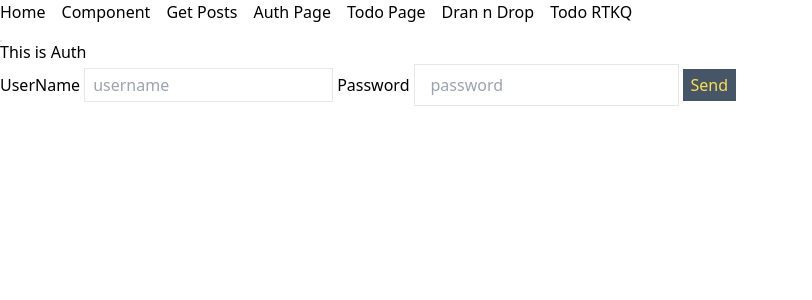
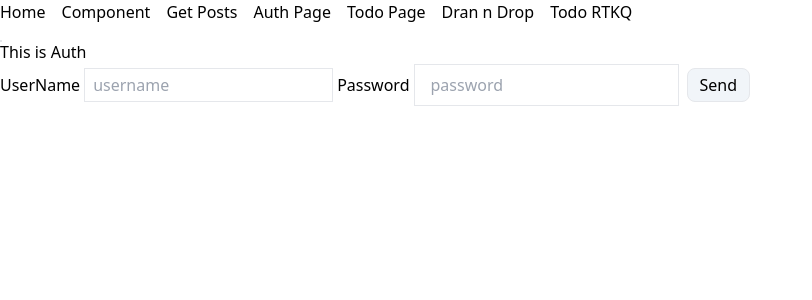
Before and after one commit to FarNys/Type-TestTools, a React (Create React App) app: page /auth in a window 1280 px wide. Shown: the top 300 px of the page, without its empty margins (0-812 px from the left). Built offline with nearby package versions, Linux system fonts and the light colour scheme.

Commit message:
-Remove Button Element +fix Toggle Color bug

```diff
--- a/src/Components/Actions/Modals.tsx
+++ b/src/Components/Actions/Modals.tsx
@@ -39,7 +39,7 @@ const Modals = ({
           </Typography>
           <Button
             onClick={clickToCloseModalHandler}
-            className="border-red-500 text-red-500 hover:bg-red-500 hover:border-slate-100 hover:text-slate-100"
+            // className="border-red-500 text-red-500 hover:bg-red-500 hover:border-slate-100 hover:text-slate-100"
             size="sm"
             variant="default"
           >
--- a/src/Components/Button.tsx
+++ /dev/null
@@ -1,30 +0,0 @@
-import React from "react";
-
-export interface ButtonProps extends React.ComponentPropsWithoutRef<"button"> {
-  variant?: "sm" | "md";
-}
-
-const Button: React.FC<ButtonProps> = (props) => {
-  const { title, className, variant = "sm", children, ...rest } = props;
-
-  // console.log(returnCSS());
-  // const buttonClass = (item: string) => {
-  //   const padding = `mx-2 bg-slate-600 text-yellow-300 hover:bg-slate-700 active:bg-slate-800 p-${item}`;
-  //   return padding;
-  // };
-
-  // console.log(buttonClass(variant));
-
-  return (
-    <button
-      data-testid="button"
-      className={`bg-slate-600 text-yellow-300 ${variant}`}
-      {...rest}
-    >
-      {title}
-      {children}
-    </button>
-  );
-};
-
-export default Button;
--- a/src/Components/DataInput/Checkbox.tsx
+++ b/src/Components/DataInput/Checkbox.tsx
@@ -24,7 +24,7 @@ const Checkbox = ({
     <div
       role="checkbox"
       aria-checked="mixed"
-      className={`flex justify-center items-center w-8 h-8 rounded-full hover:bg-green-200 cursor-pointer duration-150 ${className}`}
+      className={`flex justify-center items-center w-8 h-8 rounded-full hover:bg-green-100 cursor-pointer duration-150 ${className}`}
       onClick={checkStateHandler}
     >
       <div
--- a/src/Components/DataInput/Toggle.tsx
+++ b/src/Components/DataInput/Toggle.tsx
@@ -29,8 +29,10 @@ const Toggle = ({ className, isChecked, onChange, ...rest }: ToggleType) => {
       onClick={toggleHandler}
     >
       <div
-        className={`absolute rounded-full top-1/2 -translate-y-1/2 h-4 w-4 duration-150 bg-slate-600 border ${
-          toggleState ? "bg-green-500 translate-x-5  " : "translate-x-0.5  "
+        className={`absolute rounded-full top-1/2 -translate-y-1/2 h-4 w-4 duration-150  border ${
+          toggleState
+            ? "bg-green-500 translate-x-5  "
+            : "translate-x-0.5 bg-slate-600 "
         }`}
       ></div>
     </div>
--- a/src/Pages/AuthPage/AuthPage.tsx
+++ b/src/Pages/AuthPage/AuthPage.tsx
@@ -1,6 +1,6 @@
 import React, { useState } from "react";
 import Input from "../../Components/Actions/Input";
-import Button from "../../Components/Button";
+import Button from "../../Components/Actions/Button";
 import { FormType } from "./AuthPageType";
 
 const AuthPage = () => {
@@ -50,9 +50,10 @@ const AuthPage = () => {
         <Button
           title={btnTitle}
           onClick={sendHandler}
-          role="button"
-          disabled={!formData.username || !formData.password}
-          variant="sm"
+          size="sm"
+          variant="default"
+          // role="button"
+          // disabled={!formData.username || !formData.password}
           // myClass="bg-red-600"
         />
         <div data-testid="myData" data-cy="result">
--- a/src/Pages/TodoPage/TodoPage.tsx
+++ b/src/Pages/TodoPage/TodoPage.tsx
@@ -1,7 +1,7 @@
 import React, { useState } from "react";
 import { useDispatch, useSelector } from "react-redux";
 import Input from "../../Components/Actions/Input";
-import Button from "../../Components/Button";
+import Button from "../../Components/Actions/Button";
 import SingleTodo from "./Components/SingleTodo";
 import { ErrorType, TodoType } from "./TodoTypes";
 import { RootState } from "../../store/store";
@@ -84,7 +84,8 @@ const TodoPage = () => {
         <Button
           title="Create"
           type="submit"
-          variant="md"
+          size="md"
+          variant="default"
           onClick={addTodoHandler}
         />
       </form>
```
Also changed, not shown: 1 other file (tests, documents, lock files or other folders).
